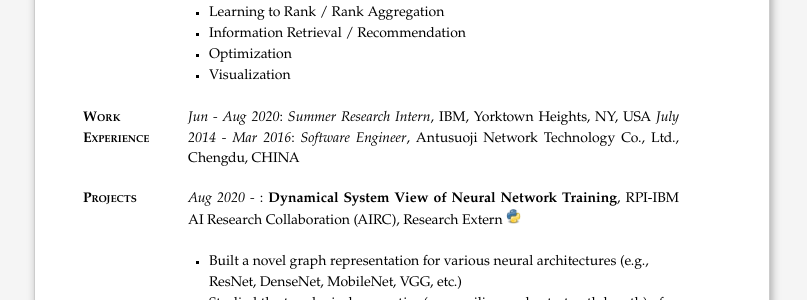
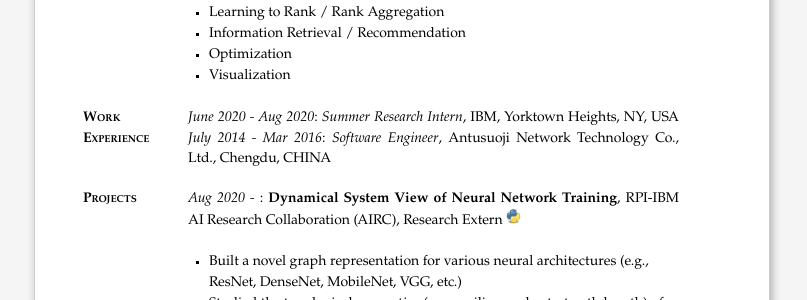
Before and after one commit to horsehour/horsehour.github.io, a Jekyll site: the page built from index.md, in a window 1280 px wide and 900 px high, scrolled down 1410 px. Shown: the part 149-449 px from the top of the window, without its empty margins (238-1045 px from the left). Built offline with Jekyll 4.4.1, drawn with Linux system fonts in a browser that asks for light colours; comment, search, counter and statistics services are not loaded.

Commit message:
change abbreviation of month

```diff
--- a/index.md
+++ b/index.md
@@ -109,7 +109,7 @@ Complex Networks and Artificial Intelligence
 <div class="section" markdown="1">
 Work Experience
 ===============
-_Jun - Aug 2020_: *Summer Research Intern*, IBM, Yorktown Heights, NY, USA
+_June 2020 - Aug 2020_: *Summer Research Intern*, IBM, Yorktown Heights, NY, USA
 _July 2014 - Mar 2016_: *Software Engineer*, Antusuoji Network Technology Co., Ltd., Chengdu, CHINA
 
 <!--
```
Also changed, not shown: 1 other file.
